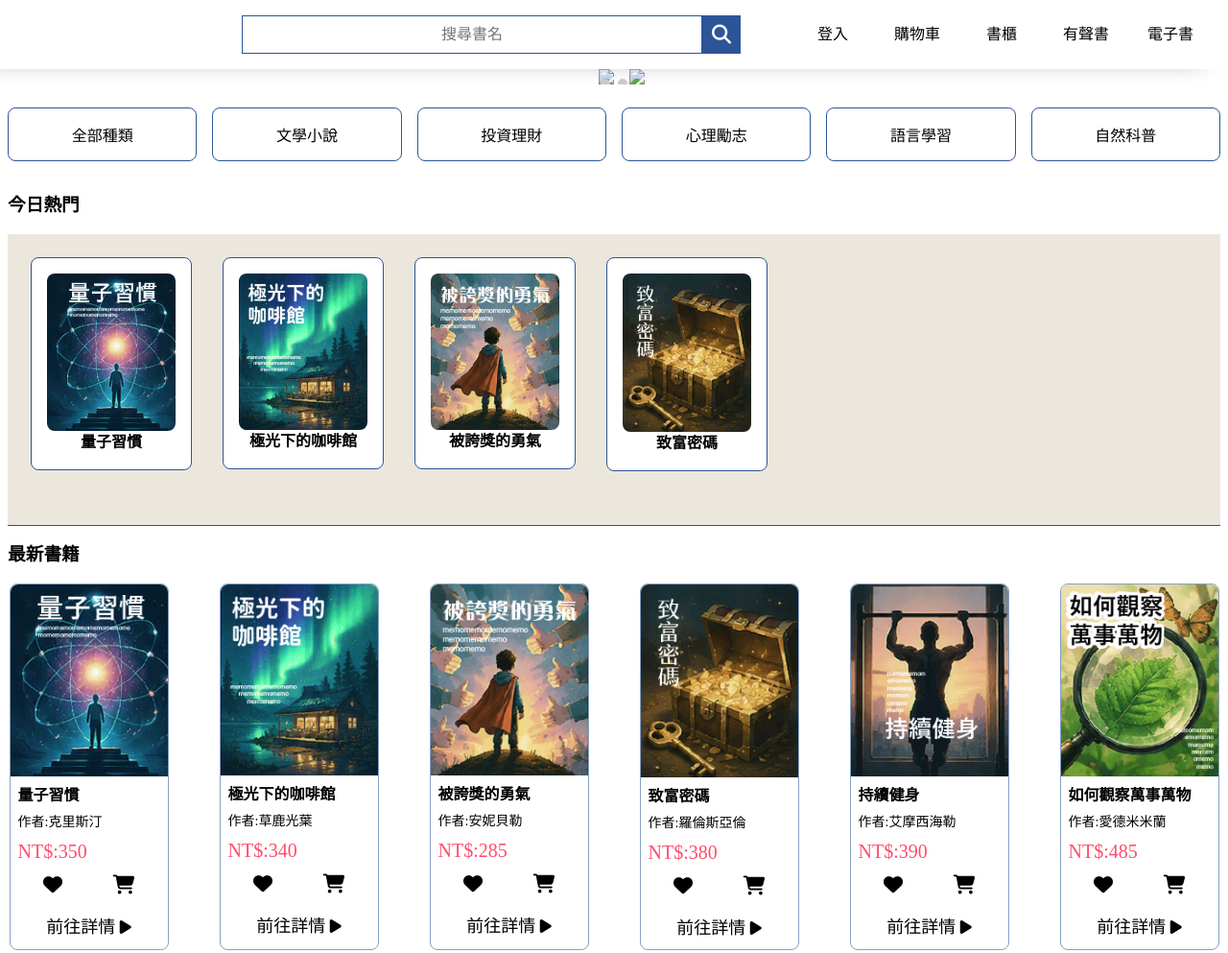
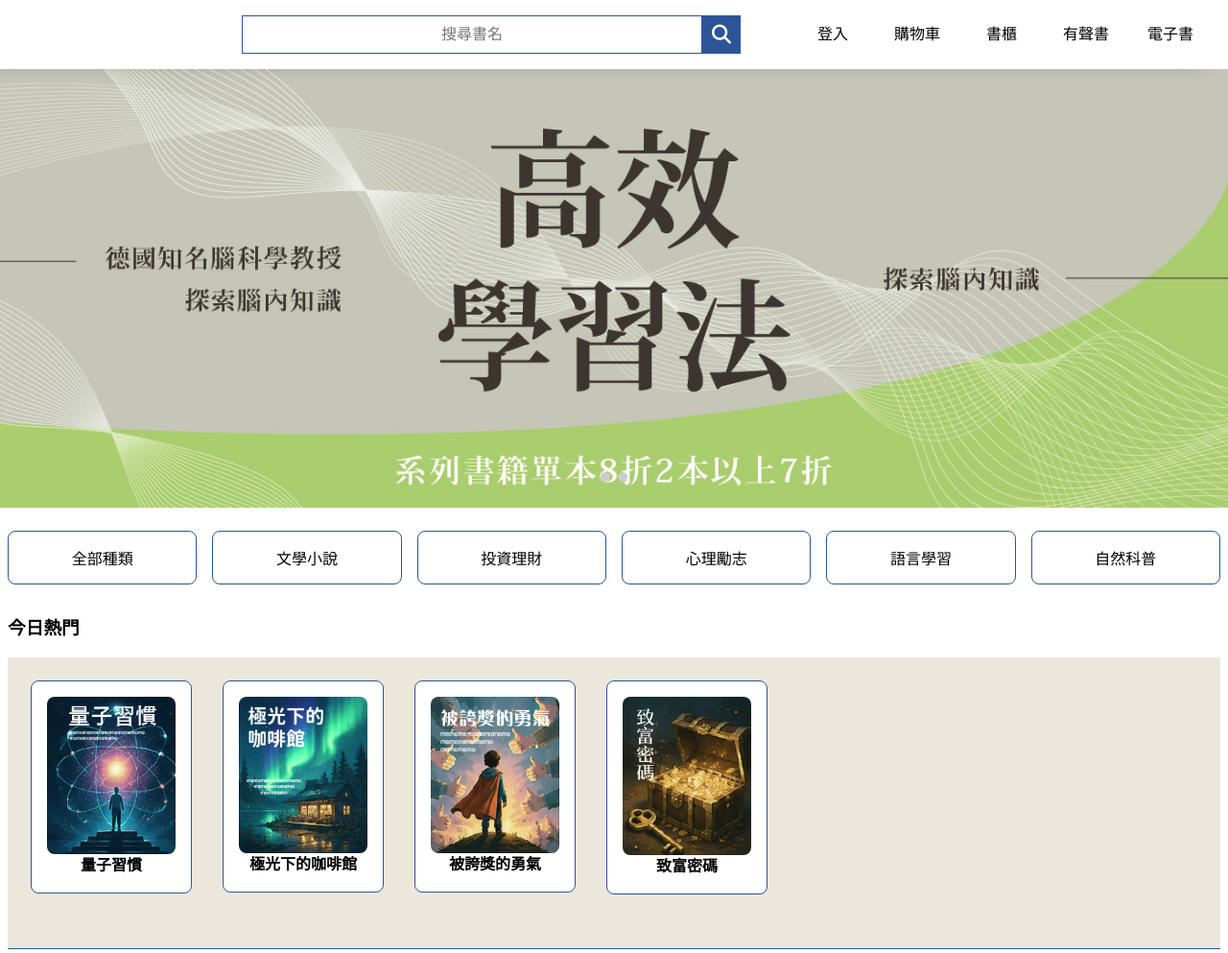
Before and after one commit to eloise0412/E_bookStore, a website: page App/ebookPage/index.html in a window 1280 px wide. Shown: the top 993 px of the page at 96% size. Drawn offline with nearby package versions, Linux system fonts and the light colour scheme.

Commit message:
修正 GitHub Pages 路徑

```diff
--- a/App/ebookPage/index.html
+++ b/App/ebookPage/index.html
@@ -105,14 +105,14 @@
                 <div class="carousel-img-item">
                     <img
                         class="carousel-img"
-                        src="../img/banner-01.jpg"
+                        src="../../../img/banner-01.jpg"
                     >
                 </div>
 
                 <div class="carousel-img-item">
                     <img
                         class="carousel-img"
-                        src="../img/banner-02.jpg"
+                        src="../../../img/banner-02.jpg"
                     >
                 </div>
 
```
